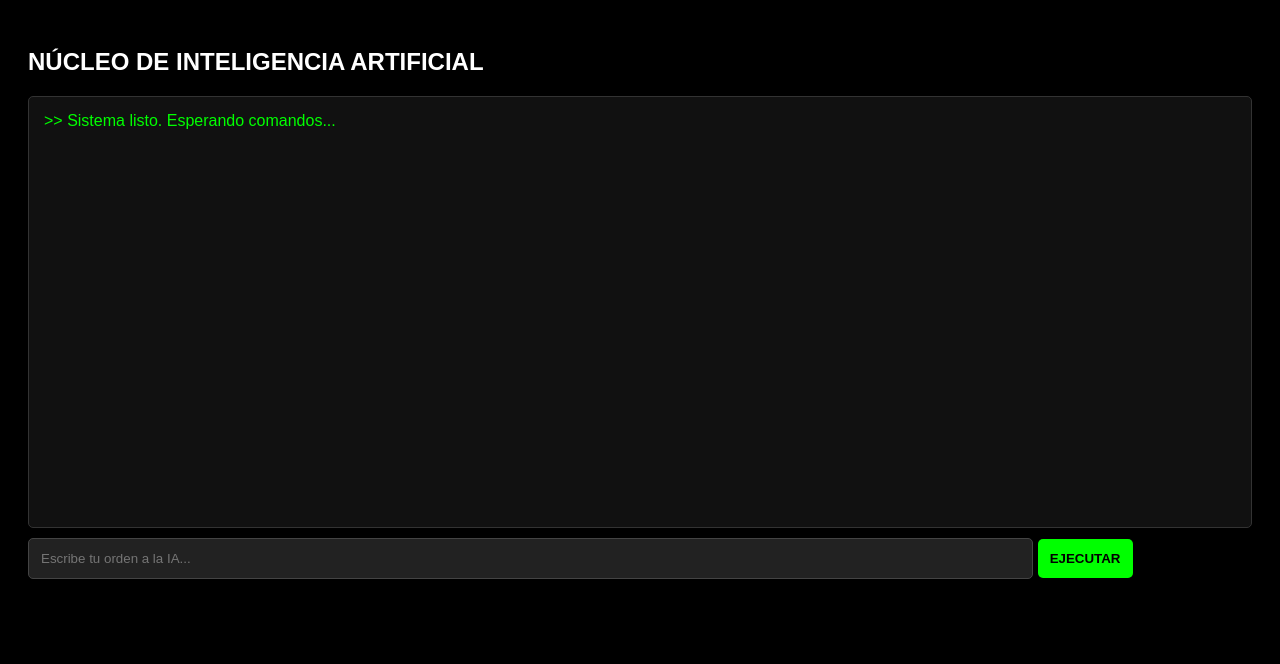
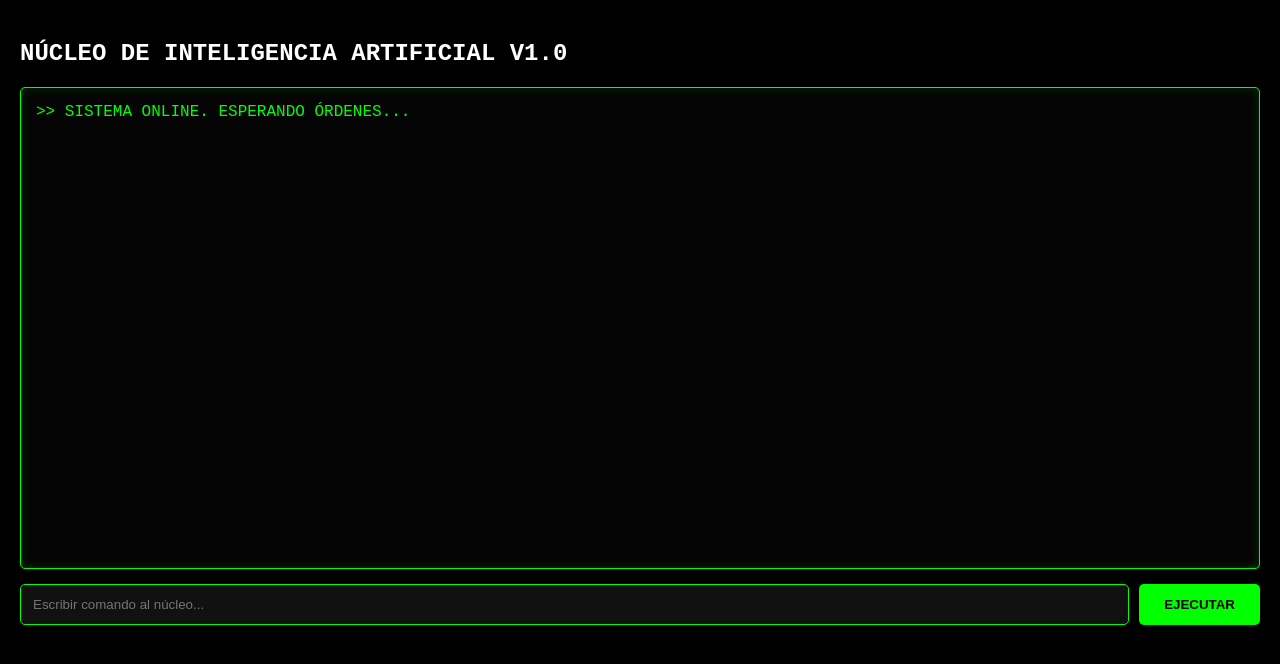
Before and after one commit to ferreiraguli358-cmyk/panel-ia-web, a plain HTML site: page ia.html in a window 1280 px wide. Drawn offline with Linux system fonts and the light colour scheme.

Commit message:
Enhance IA panel styling and functionality

```diff
--- a/ia.html
+++ b/ia.html
@@ -4,27 +4,63 @@
     <meta charset="UTF-8">
     <title>IA CORE - PANEL</title>
     <style>
-        body { background: #000; color: #fff; font-family: sans-serif; padding: 20px; }
-        #consola { background: #111; border: 1px solid #333; height: 400px; overflow-y: auto; padding: 15px; margin-bottom: 10px; border-radius: 5px; color: #00ff00; }
-        input { width: 80%; padding: 12px; background: #222; border: 1px solid #444; color: #fff; border-radius: 5px; }
-        button { padding: 12px; background: #00ff00; color: #000; border: none; font-weight: bold; cursor: pointer; border-radius: 5px; }
+        body { background: #000; color: #fff; font-family: 'Courier New', monospace; padding: 20px; margin: 0; }
+        #consola { background: #050505; border: 1px solid #0f0; height: 450px; overflow-y: auto; padding: 15px; margin-bottom: 15px; border-radius: 5px; color: #0f0; box-shadow: inset 0 0 10px #003300; }
+        .controles { display: flex; gap: 10px; }
+        input { flex-grow: 1; padding: 12px; background: #111; border: 1px solid #0f0; color: #0f0; border-radius: 5px; outline: none; }
+        button { padding: 12px 25px; background: #0f0; color: #000; border: none; font-weight: bold; cursor: pointer; border-radius: 5px; text-transform: uppercase; }
+        button:hover { background: #00cc00; }
+        .user-cmd { color: #00ffff; font-weight: bold; }
+        .ia-res { color: #ffffff; margin-bottom: 10px; display: block; }
     </style>
 </head>
 <body>
-    <h2>NÚCLEO DE INTELIGENCIA ARTIFICIAL</h2>
-    <div id="consola">>> Sistema listo. Esperando comandos...</div>
-    <input type="text" id="comando" placeholder="Escribe tu orden a la IA...">
-    <button onclick="enviarIA()">EJECUTAR</button>
+    <h2>NÚCLEO DE INTELIGENCIA ARTIFICIAL V1.0</h2>
+    <div id="consola">>> SISTEMA ONLINE. ESPERANDO ÓRDENES...</div>
+    <div class="controles">
+        <input type="text" id="comando" placeholder="Escribir comando al núcleo..." onkeypress="if(event.key==='Enter') enviarIA()">
+        <button onclick="enviarIA()">EJECUTAR</button>
+    </div>
 
     <script>
+        // TU KEY DE GROQ
+        const API_KEY = "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";
+
         async function enviarIA() {
-            const cmd = document.getElementById('comando').value;
+            const prompt = document.getElementById('comando').value;
             const log = document.getElementById('consola');
-            log.innerHTML += "<br>> " + cmd;
+            if(!prompt) return;
 
-            // Aquí conectaremos tu API KEY en el siguiente paso
-            log.innerHTML += "<br><span style='color:white'>IA: Procesando con API Key...</span>";
+            log.innerHTML += `<br><span class="user-cmd">> ${prompt}</span>`;
             document.getElementById('comando').value = "";
+            log.innerHTML += `<br><span id="cargando" style="color:yellow">IA: Pensando...</span>`;
+            log.scrollTop = log.scrollHeight;
+
+            try {
+                const response = await fetch("https://api.groq.com/openai/v1/chat/completions", {
+                    method: "POST",
+                    headers: {
+                        "Authorization": `Bearer ${API_KEY}`,
+                        "Content-Type": "application/json"
+                    },
+                    body: JSON.stringify({
+                        model: "llama3-8b-8192", // Modelo rápido de Groq
+                        messages: [{role: "user", content: prompt}]
+                    })
+                });
+
+                const data = await response.json();
+                const tempMsg = document.getElementById('cargando');
+                if(tempMsg) tempMsg.remove();
+
+                const respuestaIA = data.choices[0].message.content;
+                log.innerHTML += `<br><span class="ia-res">IA: ${respuestaIA}</span>`;
+            } catch (error) {
+                const tempMsg = document.getElementById('cargando');
+                if(tempMsg) tempMsg.remove();
+                log.innerHTML += `<br><span style="color:red">ERROR: Fallo en la conexión con el núcleo.</span>`;
+            }
+            log.scrollTop = log.scrollHeight;
         }
     </script>
 </body>
```
